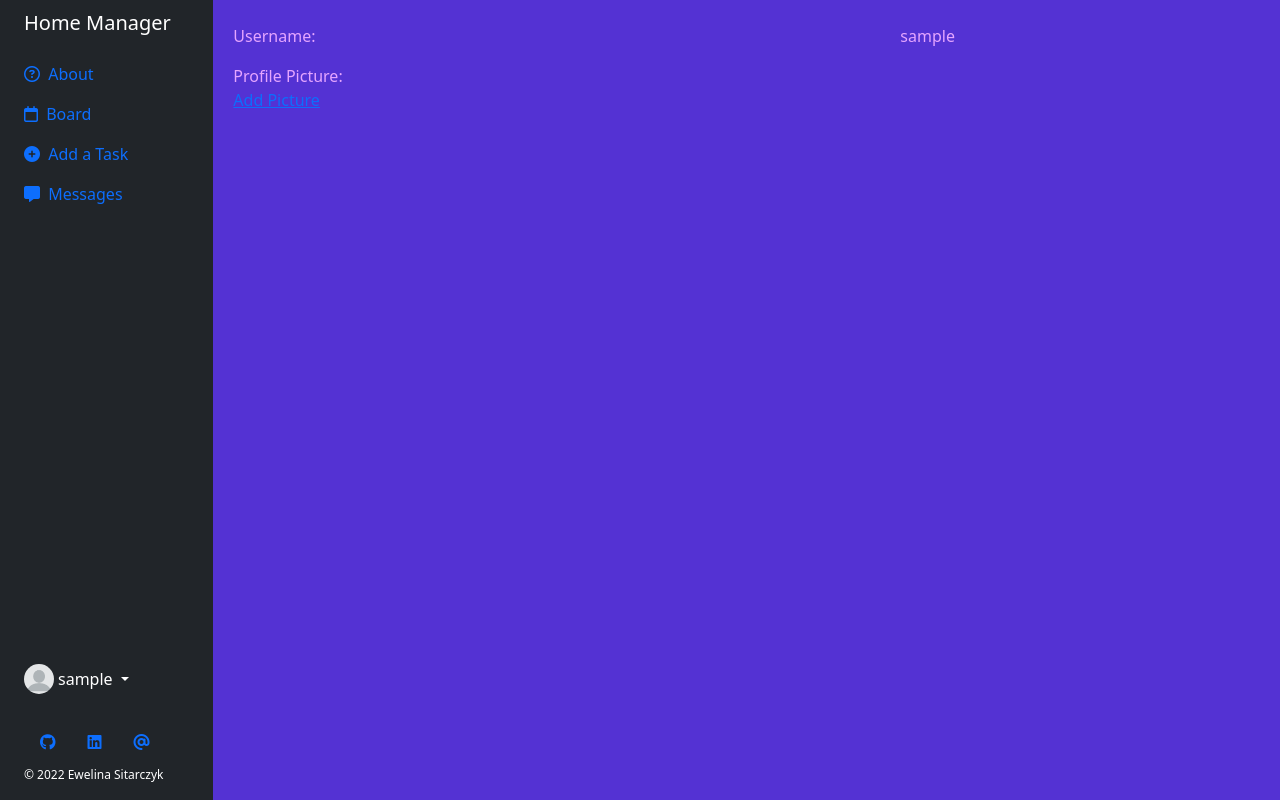
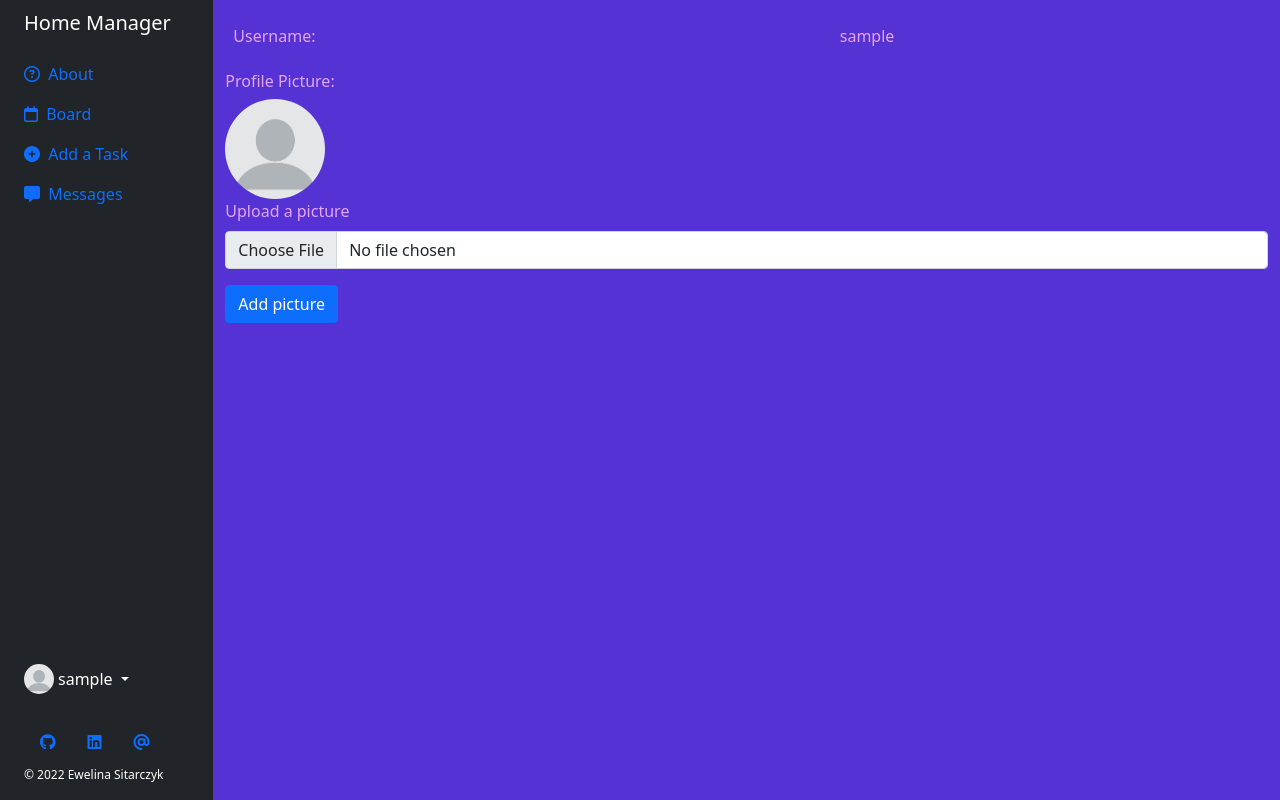
Before and after one commit to Kalarebka/home-manager, a Django app: the page made by board/views.py in a window 1280 px wide. Run offline with Django 4.2, Linux system fonts and the light colour scheme; the first user in the database is signed in; tables that the repository leaves empty hold one stand-in row (Sample ...); some libraries are stand-ins or nearby versions.

Commit message:
Some template tweaks

```diff
--- a/board/views.py
+++ b/board/views.py
@@ -9,6 +9,8 @@ from django.urls import reverse
 from django.utils import timezone
 from django.utils.decorators import method_decorator
 from django.views import View
+
+from messagebox.models import Message
 
 from .forms import RegisterForm, TaskForm, BoardForm
 from .models import Board, Task, UserProfile
@@ -101,14 +103,25 @@ class CreateBoardView(View):
             redirect('board:add_task_fail', {'message': 'Something went wrong when adding the board'})
 
 
+def get_user_profile(username):
+    user = User.objects.get(username=username)
+    profile = user.userprofile
+    return profile
+
+
+
 class UserProfileView(View):
 
     @method_decorator(login_required)
     def get(self, request, username):
-        user = User.objects.get(username=username)
-        profile = user.userprofile
-        context_dict = {'profile': profile}
+        context_dict = {'profile': get_user_profile(username)}
         return render(request, 'board/user_profile.html', context=context_dict)
+
+    @method_decorator(login_required)
+    def post(self, request, username):
+        request.user.userprofile.picture = request.FILES.get("profile_picture")
+        context_dict = {'profile': get_user_profile(username)}
+        return render(request, 'board/user_profile.html', context_dict)
 
 
 class EditTaskView(View):
--- a/idea_dump.txt
+++ b/idea_dump.txt
@@ -1,5 +1,7 @@
-- should I make the messages into a separate app?
 - users able to have more than one board - show a default one on show board or show_board displays a list of boards?
 or maybe a submenu in the navbar?
 - htmx in board columns
--
+- shopping list
+- calendar
+- when there are lots of separate apps, maybe something in user profile or on user main page to sum things up?
+- maybe users should not be tied to boards, but be connected in groups, and then the group can have a board and select from other features
--- a/static/css/styles.css
+++ b/static/css/styles.css
@@ -25,6 +25,13 @@ h3 {
     color: var(--light-color);
 }
 
+/* User picture */
+
+.profile-picture-big {
+    width: 100px;
+    border-radius: 100%;
+}
+
 /* Task Cards */
 
 .card {
--- a/templates/board/base.html
+++ b/templates/board/base.html
@@ -17,6 +17,8 @@
   <!-- Bootstrap CSS -->
   <link href="https://cdn.jsdelivr.net/npm/bootstrap@5.1.3/dist/css/bootstrap.min.css" rel="stylesheet"
     integrity="sha384-1BmE4kWBq78iYhFldvKuhfTAU6auU8tT94WrHftjDbrCEXSU1oBoqyl2QvZ6jIW3" crossorigin="anonymous">
+
+  <!-- Fonts -->
 
   <style>
     .bd-placeholder-img {
--- a/templates/board/user_list.html
+++ b/templates/board/user_list.html
@@ -7,7 +7,7 @@ List of Users
 
 {% block content_block %}
 {% for other_user in users %}
-<p>{{ other_user.username }}</p>
+<p><a href="{% url 'board:user_profile' other_user.username %}">{{ other_user.username }}</a></p>
 {% endfor %}
 
 {% endblock %}
--- a/templates/board/user_profile.html
+++ b/templates/board/user_profile.html
@@ -12,9 +12,19 @@
         <td>{{ profile.user }}</td>
     </tr>
     <tr>
-        <td>Profile Picture: <br><a href="#">Add Picture</a></td>
-        <td><img source="{% static 'images/default-profile-picture.png' %}"></td>
+
     </tr>
   </table>
+<h3>Profile Picture:</h3>
+<img src="{% static 'images/default-profile-picture.png' %}" class="profile-picture-big">
+<!--Form to add a profile picture-->
+<form action="" method="POST" enctype="multipart/form-data">
+    {% csrf_token %}
+    <div class="mb-3">
+        <label class="form-label" for="profile_picture">Upload a picture</label>
+        <input type="file" class="form-control" id="profile_picture">
+    </div>
+    <button type="submit" class="btn btn-primary">Add picture</button>
+</form>
 
 {% endblock %}
--- a/templates/messagebox/show_message.html
+++ b/templates/messagebox/show_message.html
@@ -6,5 +6,8 @@
 {% endblock %}
 
 {% block content_block %}
-
+<h3>{{ message.title }}</h3>
+<p>From: {{ message.from_user }}</p>
+<p>{{ message.text }}</p>
+<a href="{% url 'messagebox:inbox' %}">Back to inbox</a>
 {% endblock %}
```
